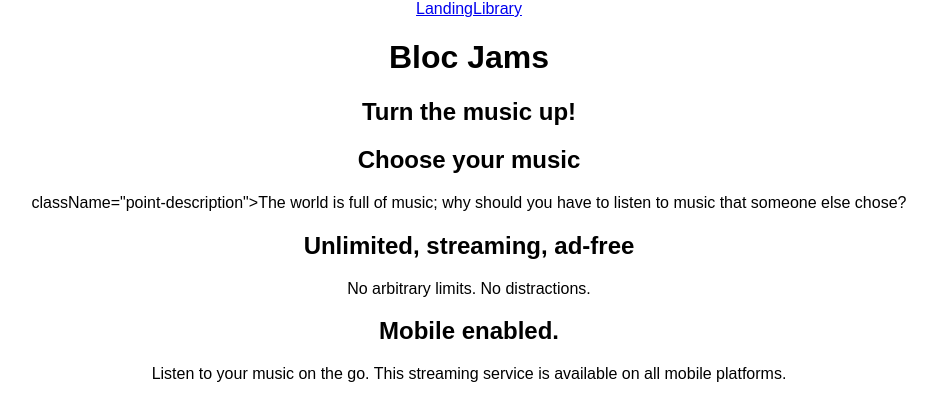
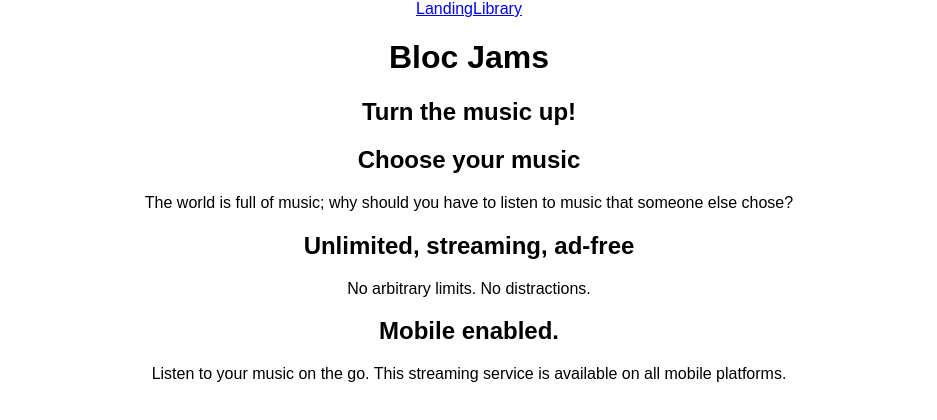
Before and after one commit to lfirebrand/bloc-jams-react, a React (Create React App) app: page / in a window 1280 px wide. Shown: the top 420 px of the page, without its empty margins (171-1108 px from the left). Built offline with nearby package versions, Linux system fonts and the light colour scheme; the HTML template or start-up script is replaced by a standard one.

Commit message:
Checkpoint Jams Landing: Completed w/ error fixed

```diff
--- a/src/components/Landing.js
+++ b/src/components/Landing.js
@@ -7,7 +7,7 @@
   <section className="selling-points">
     <div className="point">
       <h2 className="point-title">Choose your music</h2>
-      <p> className="point-description">The world is full of music; why should you have to listen to music that someone else chose?</p>
+      <p className="point-description">The world is full of music; why should you have to listen to music that someone else chose?</p>
       </div>
     <div className="point">
       <h2 className="point-title">Unlimited, streaming, ad-free</h2>
```
